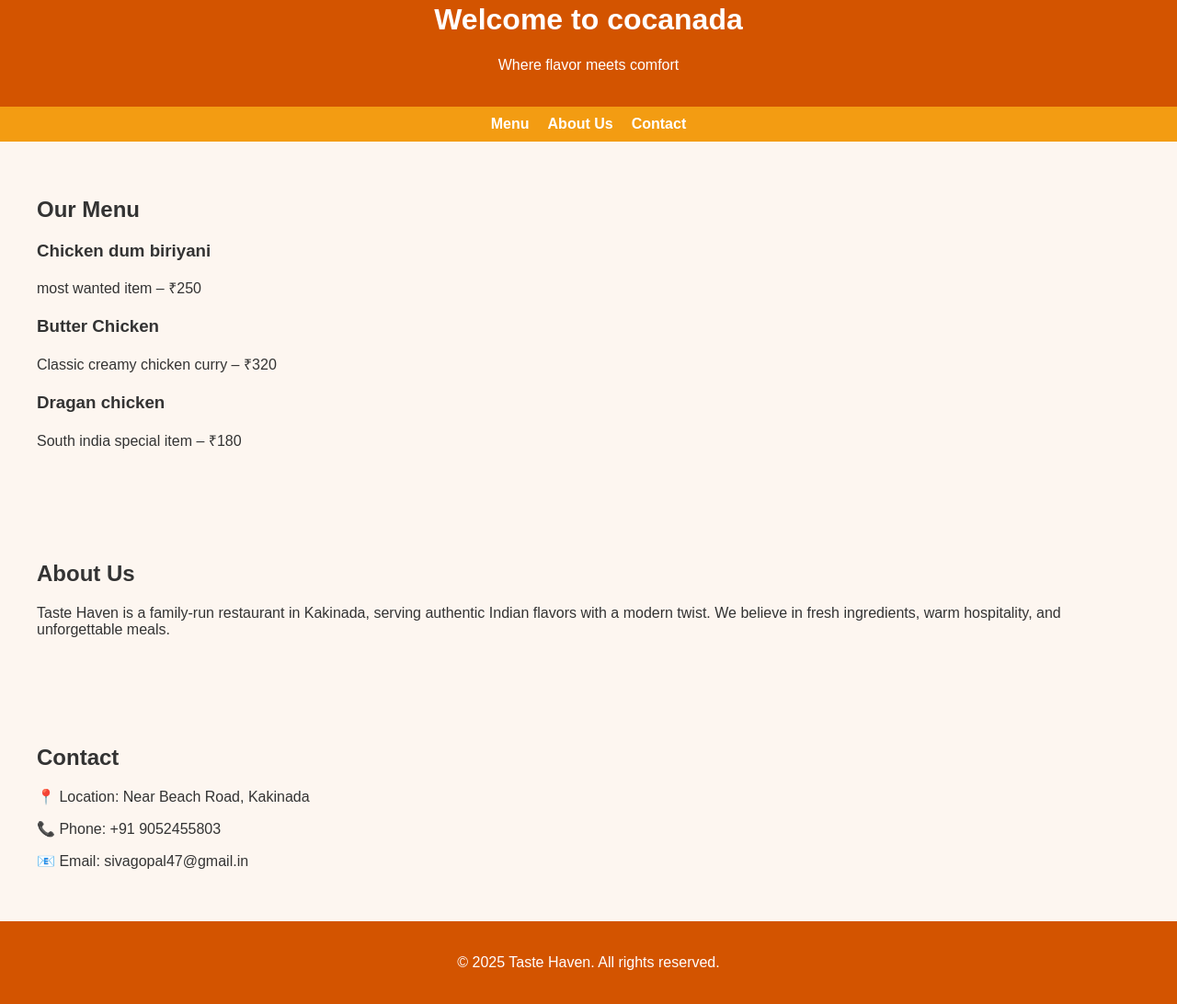
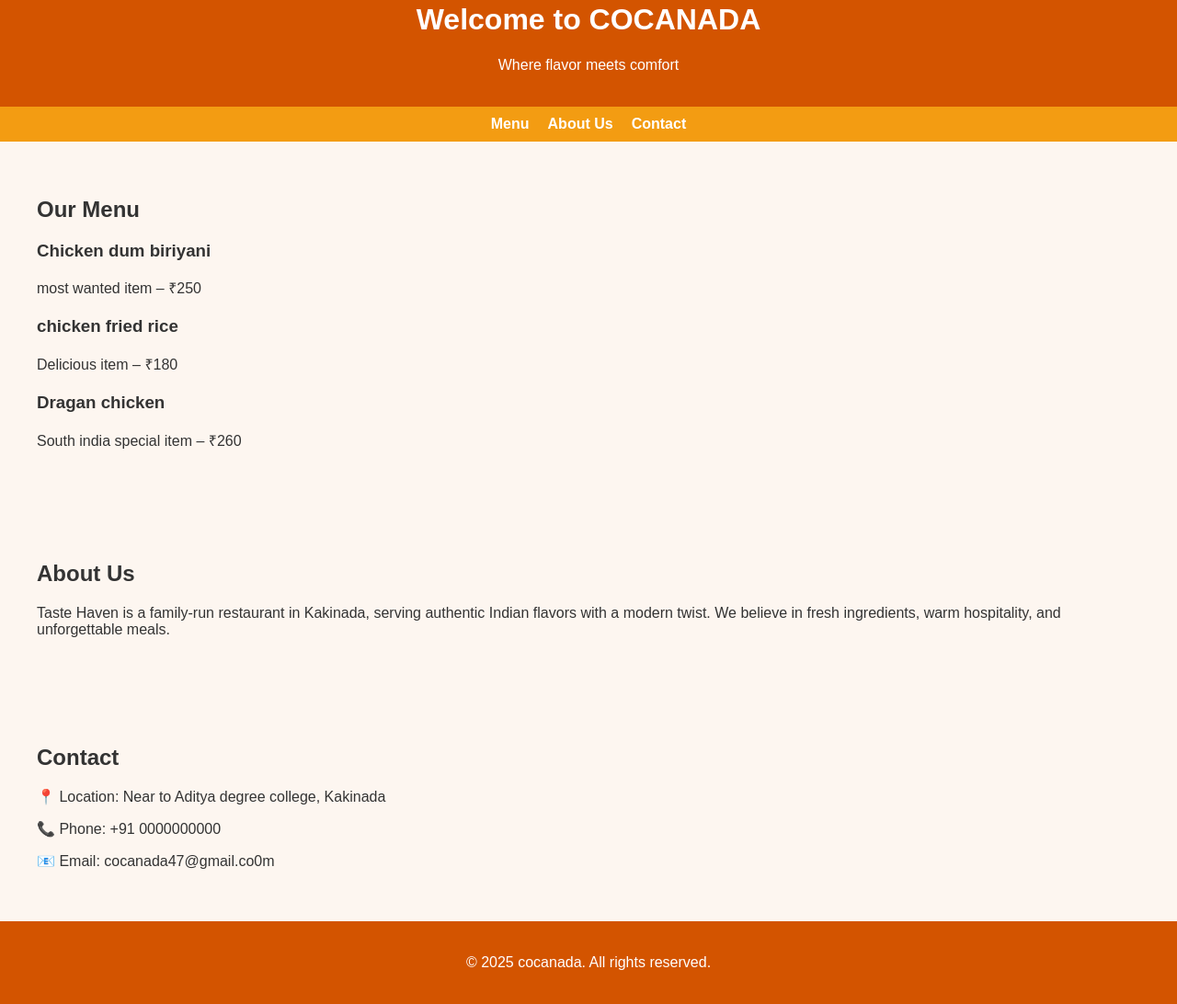
Before and after one commit to VENU1437G/My_Second_repo1, a plain HTML site: page index.html in a window 1280 px wide. Shown: the part 38-1130 px from the top of the page at 92% size. Drawn offline with Linux system fonts and the light colour scheme.

Commit message:
Update index.html

```diff
--- a/index.html
+++ b/index.html
@@ -46,7 +46,7 @@
 <body>
 
   <header>
-    <h1>Welcome to cocanada</h1>
+    <h1>Welcome to COCANADA</h1>
     <p>Where flavor meets comfort</p>
   </header>
 
@@ -63,12 +63,12 @@
       <p>most wanted item – ₹250</p>
     </div>
     <div class="menu-item">
-      <h3>Butter Chicken</h3>
-      <p>Classic creamy chicken curry – ₹320</p>
+      <h3>chicken fried rice</h3>
+      <p>Delicious item – ₹180</p>
     </div>
     <div class="menu-item">
       <h3>Dragan chicken</h3>
-      <p>South india special item – ₹180</p>
+      <p>South india special item – ₹260</p>
     </div>
   </section>
 
@@ -79,13 +79,13 @@
 
   <section id="contact">
     <h2>Contact</h2>
-    <p>📍 Location: Near Beach Road, Kakinada</p>
-    <p>📞 Phone: +91 9052455803</p>
-    <p>📧 Email: sivagopal47@gmail.in</p>
+    <p>📍 Location: Near to Aditya degree college, Kakinada</p>
+    <p>📞 Phone: +91 0000000000</p>
+    <p>📧 Email: cocanada47@gmail.co0m</p>
   </section>
 
   <footer>
-    <p>&copy; 2025 Taste Haven. All rights reserved.</p>
+    <p>&copy; 2025 cocanada. All rights reserved.</p>
   </footer>
 
 </body>
```
